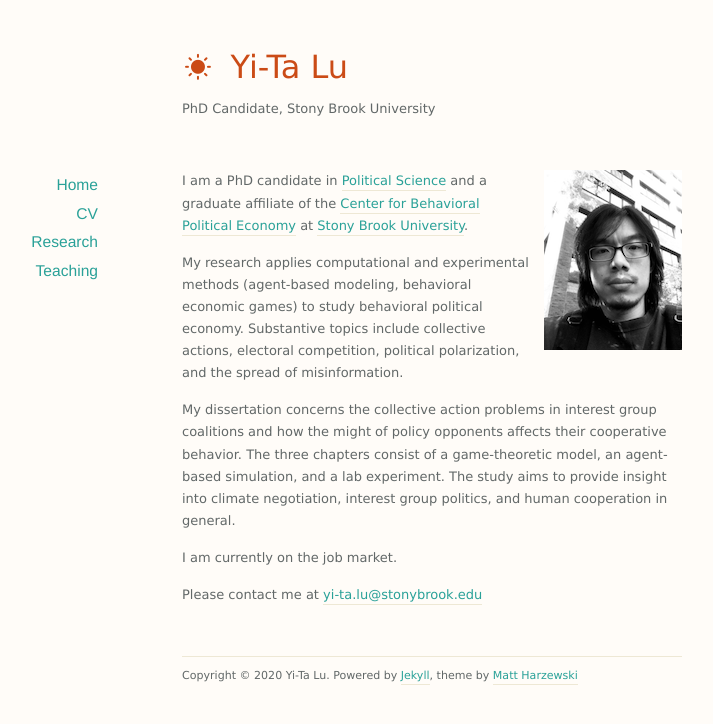
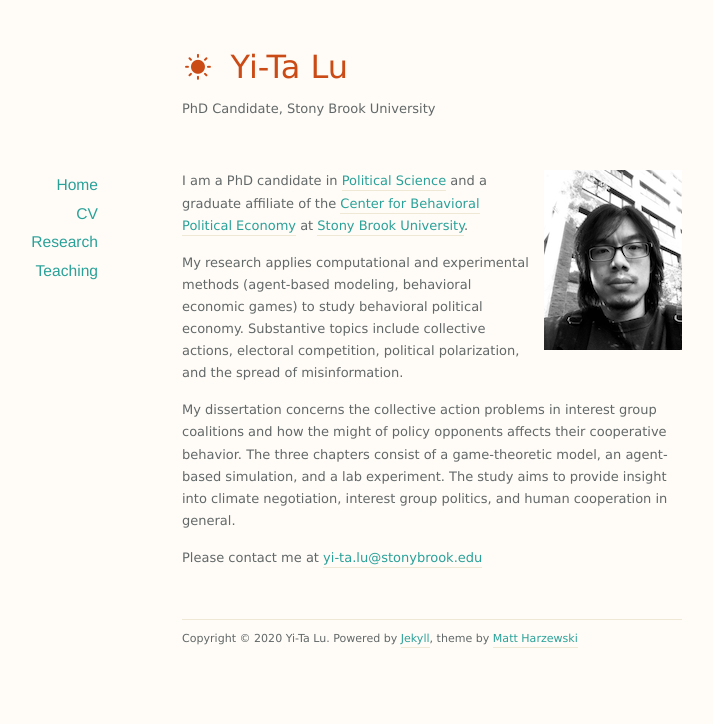
Before and after one commit to yitalu/yitalu.github.io, a Jekyll site: the page built from index.html, in a window 1280 px wide. Shown: the top 724 px of the page, without its empty margins (208-921 px from the left). Built offline with Jekyll 4.4.1, drawn with Linux system fonts in a browser that asks for light colours; nearby versions of some CDN libraries; the list of posts is cut into pages by our own code.

Commit message:
Update index.html

```diff
--- a/index.html
+++ b/index.html
@@ -11,7 +11,7 @@ title: Yi-Ta Lu
 
 <p>My dissertation concerns the collective action problems in interest group coalitions and how the might of policy opponents affects their cooperative behavior. The three chapters consist of a game-theoretic model, an agent-based simulation, and a lab experiment. The study aims to provide insight into climate negotiation, interest group politics, and human cooperation in general.</p>
 
-<p>I am currently on the job market.</p>
+<!-- <p>I am currently on the job market.</p> -->
 
 <p>Please contact me at <a href="mailto:yi-ta.lu@stonybrook.edu">yi-ta.lu@stonybrook.edu</a></p>
 
```
